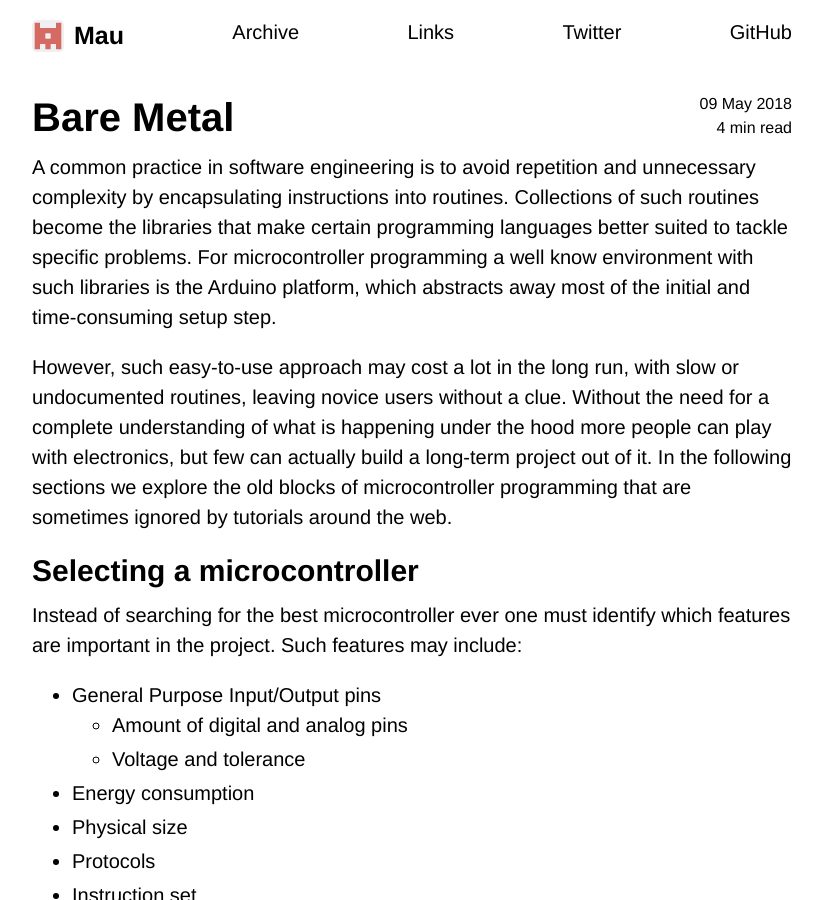
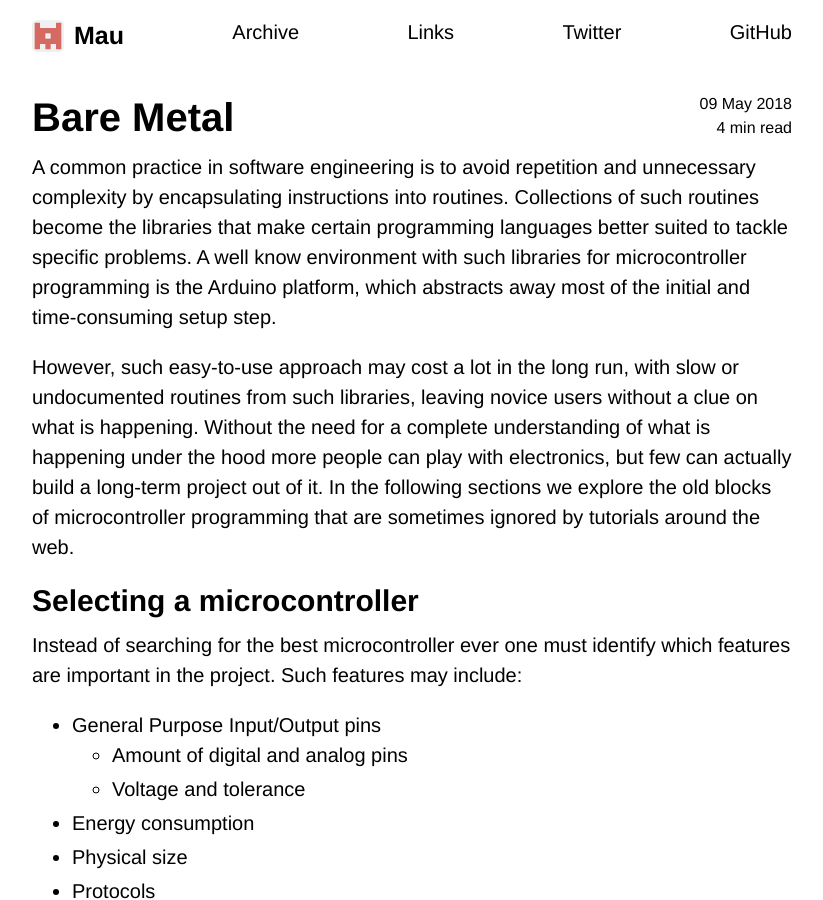
Before and after one commit to Maumagnaguagno/maumagnaguagno.github.io, a Jekyll site: the page built from baremetal.md, in a window 1280 px wide and 900 px high. Shown: the whole window, without its empty margins (228-1051 px from the left). Built offline with Jekyll 4.4.1, drawn with Linux system fonts in a browser that asks for light colours; our own code applies the rules of GitHub Pages for plain Markdown files.

Commit message:
Improve baremetal introduction

```diff
--- a/baremetal.md
+++ b/baremetal.md
@@ -8,9 +8,9 @@ category: microcontroller
 # Bare Metal
 A common practice in software engineering is to avoid repetition and unnecessary complexity by encapsulating instructions into routines.
 Collections of such routines become the libraries that make certain programming languages better suited to tackle specific problems.
-For microcontroller programming a well know environment with such libraries is the Arduino platform, which abstracts away most of the initial and time-consuming setup step.
+A well know environment with such libraries for microcontroller programming is the Arduino platform, which abstracts away most of the initial and time-consuming setup step.
 
-However, such easy-to-use approach may cost a lot in the long run, with slow or undocumented routines, leaving novice users without a clue.
+However, such easy-to-use approach may cost a lot in the long run, with slow or undocumented routines from such libraries, leaving novice users without a clue on what is happening.
 Without the need for a complete understanding of what is happening under the hood more people can play with electronics, but few can actually build a long-term project out of it.
 In the following sections we explore the old blocks of microcontroller programming that are sometimes ignored by tutorials around the web.
 
```
